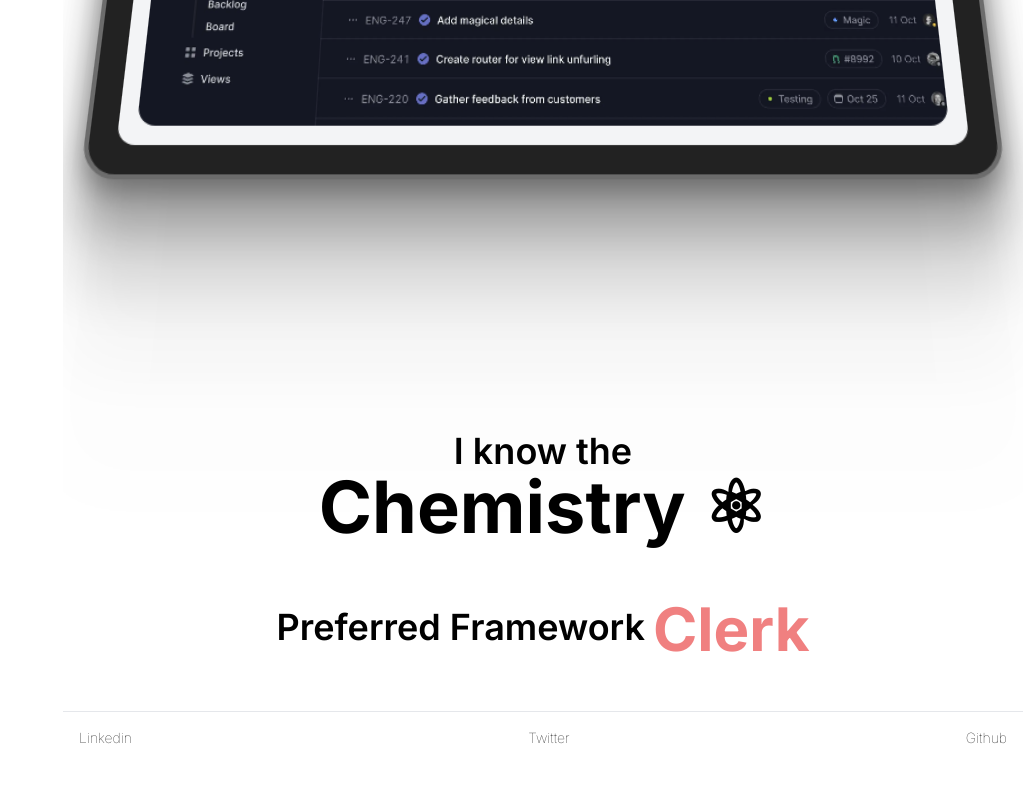
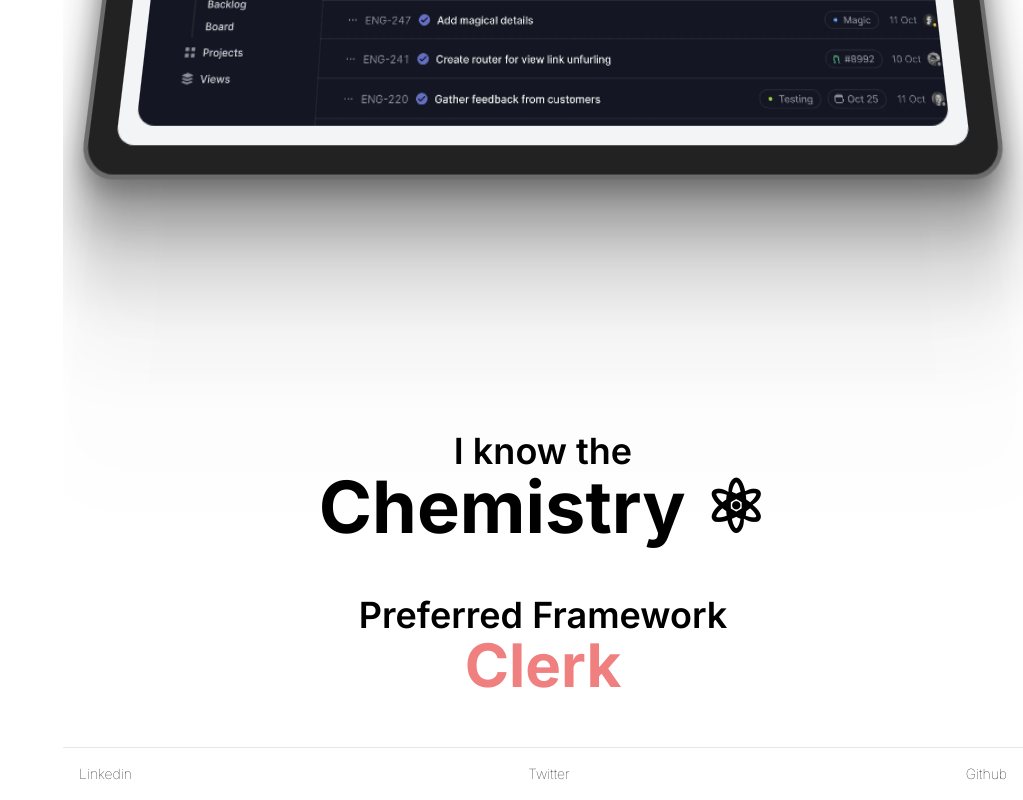
Before and after one commit to Durgeshityar/protfolio-deploy, a Next.js app: page /arsenal/skill in a window 1280 px wide. Shown: the part 889-1689 px from the top of the page, without its empty margins (257-1280 px from the left). Before the commit the page ends 1653 px from the top, so only its background shows below. Built offline with nearby package versions, Linux system fonts and the light colour scheme.

Commit message:
fixed skills/changingtext

```diff
--- a/src/app/arsenal/skill/page.tsx
+++ b/src/app/arsenal/skill/page.tsx
@@ -39,8 +39,8 @@
         </h1>
       </div>
       <div className="flex w-full text-center justify-center my-5 py-8 px-1">
-        <h1 className="text-4xl font-semibold text-black dark:text-white flex items-center gap-2">
-          Preferred Framework
+        <h1 className="text-4xl font-semibold text-black dark:text-white ">
+          Preferred Framework <br />
           <span className="text-6xl font-bold mt-1 leading-none">
             <ChangingText />
           </span>
```
